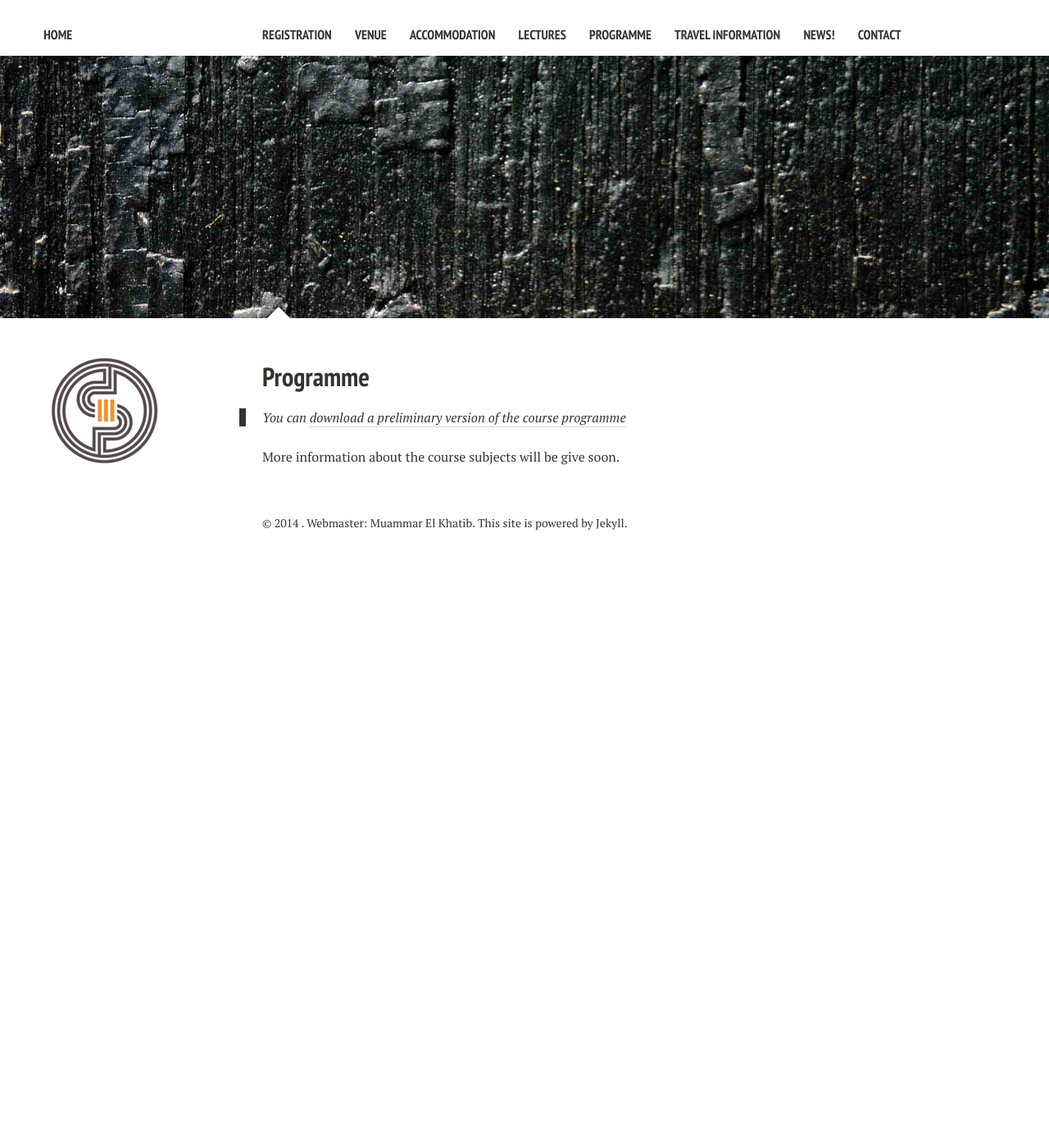
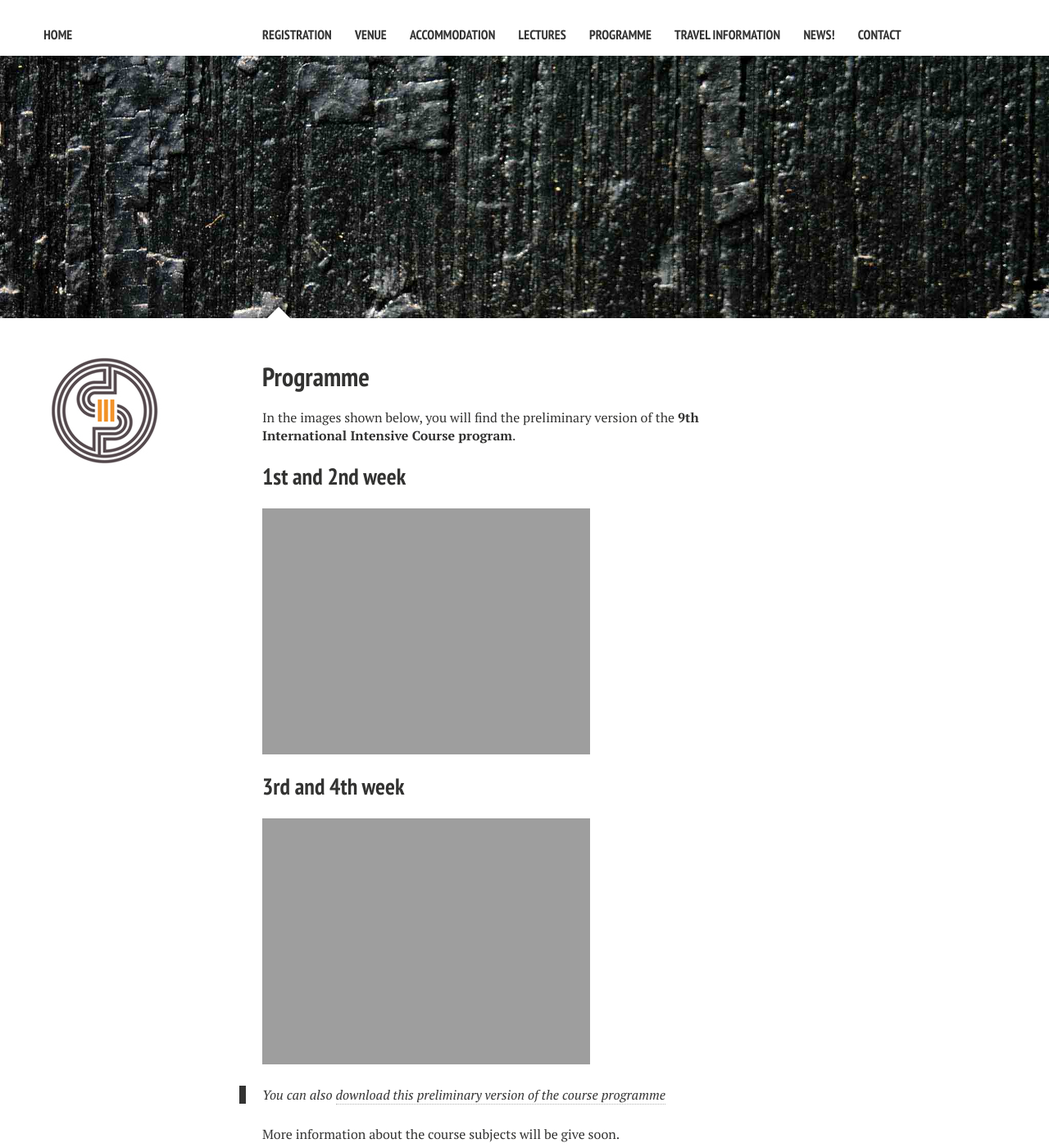
Before and after one commit to muammar/intcourse, a Jekyll site: the page built from programme/index.md, in a window 1280 px wide and 1400 px high. Shown: the whole window at 82% size. Built offline with Jekyll 4.4.1, drawn with Linux system fonts in a browser that asks for light colours; nearby versions of some CDN libraries.

Commit message:
- Added images about the preliminary version of the program to the page. - index.md.bk has been deleted. - News! post added regarding the preliminary program.

```diff
--- a/programme/index.md
+++ b/programme/index.md
@@ -9,7 +9,14 @@ image:
   credit:
   creditlink:
 ---
+In the images shown below, you will find the preliminary version of the **9th International Intensive Course program**.
 
->You can [download a preliminary version of the course programme](../files/program.pdf)
+## 1st and 2nd week
+![My helpful screenshot]({{ site.url }}/files/program1-2w.png )
+
+## 3rd and 4th week
+![My helpful screenshot]({{ site.url }}/files/program3-4w.png )
+
+>You can also [download this preliminary version of the course programme](../files/program.pdf)
 
 More information about the course subjects will be give soon.
```
Also changed, not shown: _posts/2014-07-27-preliminary-version-program-post.md (added, +12 -0 lines), 3 other files.
